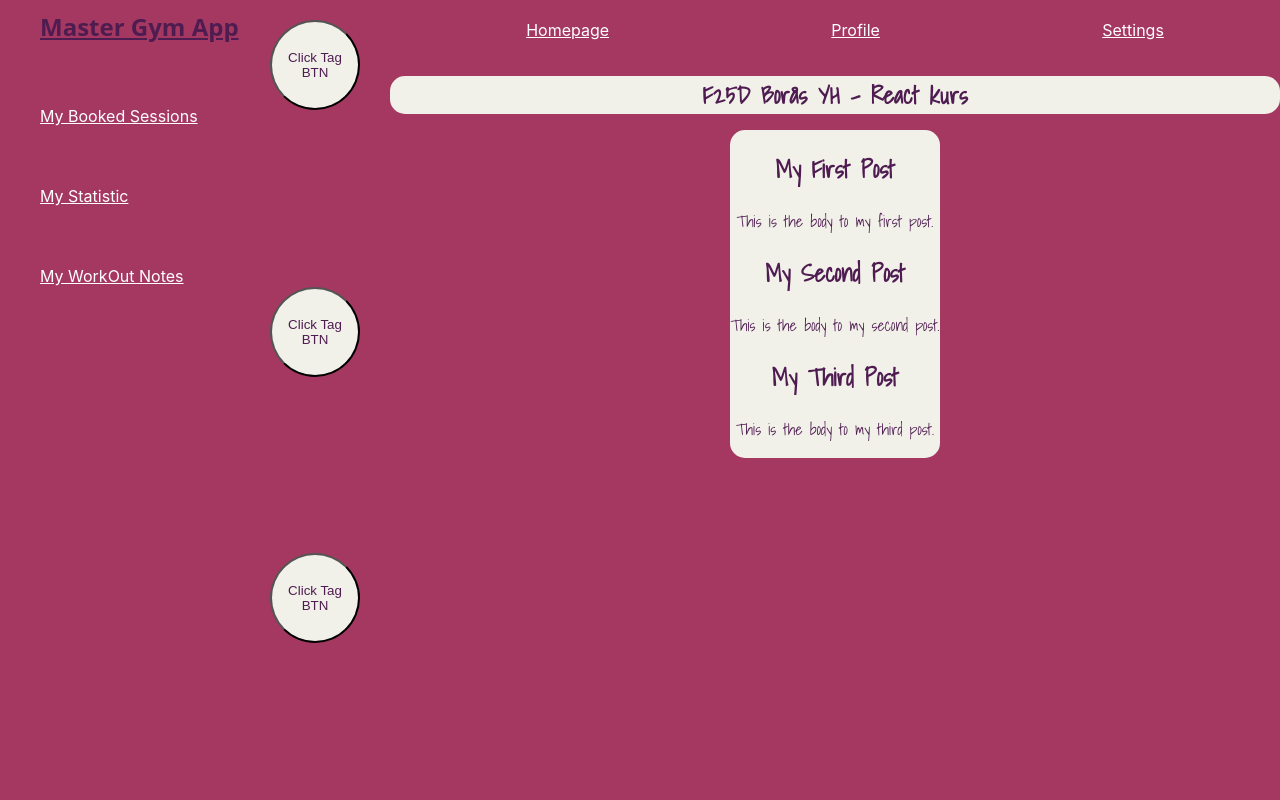
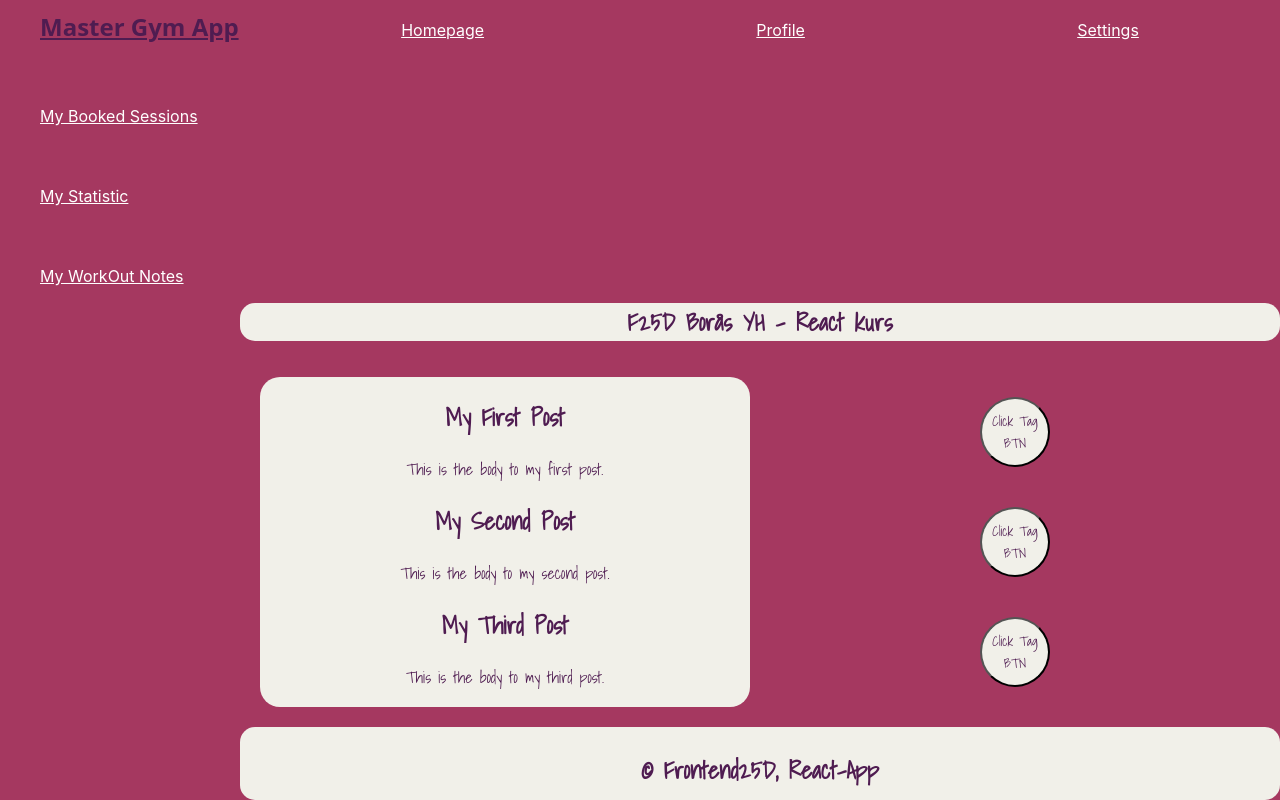
Before and after one commit to idasoderlund/React-AppExtended, a React (Create React App) app: page / in a window 1280 px wide. Built offline with nearby package versions, Linux system fonts and the light colour scheme; a web font is replaced by a local one.

Commit message:
added css to footer, added footer component

```diff
--- a/src/App.css
+++ b/src/App.css
@@ -8,33 +8,56 @@ body {
   min-height: 100vh;
 }
 
+.components {
+  flex: 1;
+  display: flex;
+  flex-direction: column;
+}
+
 .app-container {
   display: flex;
   min-height: 100vh;
 }
 
+.grid-container {
+  display: grid;
+  grid-template-columns: 1fr 1fr;
+  gap: 20px;
+  padding: 20px;
+}
+
+.post-grid-column {
+  color: #4f1c51;
+  font-family: "Shadows Into Light";
+  background-color: #f1f0e9;
+  border-radius: 20px;
+  display: flex;
+  align-items: center;
+  justify-content: center;
+  text-align: center;
+}
+
 .post-container {
   background-color: #f1f0e9;
   border-radius: 15px;
-  display: grid;
-  grid-template-columns: 2;
   grid-column: 1;
 }
 
 .button-container {
   display: grid;
-  grid-template-columns: repeat(2, 1 fr);
+  grid-column: 2;
 }
 
 .sidebar-button {
-  height: 90px;
-  width: 90px;
+  height: 70px;
+  width: 70px;
   border-radius: 100px;
   color: #4f1c51;
   grid-template-columns: 2;
   grid-column: 2;
   background-color: #f1f0e9;
   margin: 20px 30px;
+  font-family: "Shadows Into Light";
 }
 
 .sidebar-button:hover {
--- a/src/App.js
+++ b/src/App.js
@@ -6,18 +6,21 @@ import "./App.css";
 import "./HeaderComponent/Header.css";
 import "./NavbarComponent/Navbar.css";
 import "./SidebarComponent/Sidebar.css";
-import "./MainComponent/Button";
 import PostList from "./MainComponent/PostList";
 import Post from "./MainComponent/Post";
+import Footer from "./FooterComponent/Footer";
+import "./FooterComponent/Footer.css";
 
 function GymApp() {
   const [isLoggedIn, setIsLoggedIn] = useState(true);
 
   return (
     <div className="app-container">
-      <Sidebar /> <SideMenu />
-      <div className="navbarcomponent">
-        <Navbar />
+      <Sidebar />
+      <div className="components">
+        <div className="navbarcomponent">
+          <Navbar />
+        </div>
 
         <div className="headercomponent">
           <Header />
@@ -25,17 +28,21 @@ function GymApp() {
 
         {isLoggedIn ? (
           <div>
-            <section className="centeredcontent">
-              <div className="post-container">
+            <div className="grid-container">
+              <div className="post-grid-column">
                 <PostList />
               </div>
-            </section>
+              <div className="btns-grid-column">
+                <SideMenu />
+              </div>
+            </div>
           </div>
         ) : (
           <div>
             <p>Please Sign In to see your daily content.</p>
           </div>
         )}
+        <Footer />
       </div>
     </div>
   );
--- /dev/null
+++ b/src/FooterComponent/Footer.css
@@ -0,0 +1,17 @@
+.footer-container {
+  display: flex;
+  justify-content: center;
+  align-items: center;
+  text-align: center;
+  background-color: #f1f0e9;
+  border-radius: 15px;
+}
+
+.footer-container h3 {
+  color: #4f1c51;
+  width: 100%;
+  font-size: 1.5em;
+  font-family: "Shadows Into Light";
+  height: 0.2em;
+  padding-bottom: 20px;
+}
--- /dev/null
+++ b/src/FooterComponent/Footer.js
@@ -0,0 +1,11 @@
+import React from "react";
+
+function Footer() {
+  return (
+    <div className="footer-container">
+      <h3>&copy; Frontend25D, React-App</h3>
+    </div>
+  );
+}
+
+export default Footer;
--- a/src/HeaderComponent/Header.css
+++ b/src/HeaderComponent/Header.css
@@ -1,6 +1,6 @@
 .headerdiv h1 {
+  color: #4f1c51;
   font-size: 1.5em;
-  color: #4f1c51;
   font-family: "Shadows Into Light";
   display: flex;
   justify-content: center;
--- a/src/SidebarComponent/Sidebar.js
+++ b/src/SidebarComponent/Sidebar.js
@@ -1,4 +1,3 @@
-import Button from "../MainComponent/Button";
 import React, { useState } from "react";
 
 export function Sidebar() {
```
Also changed, not shown: src/MainComponent/Button.js (deleted, +0 -17 lines).
